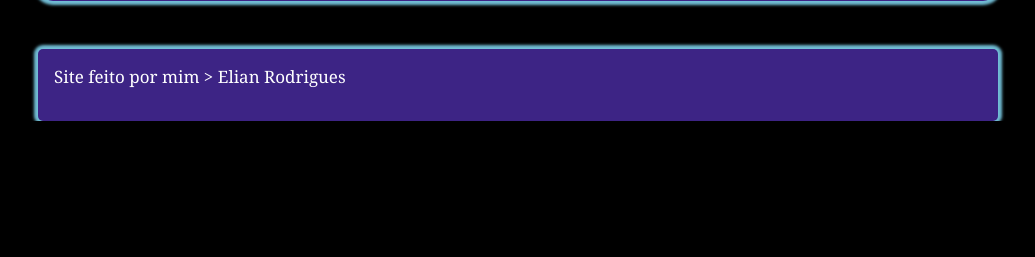
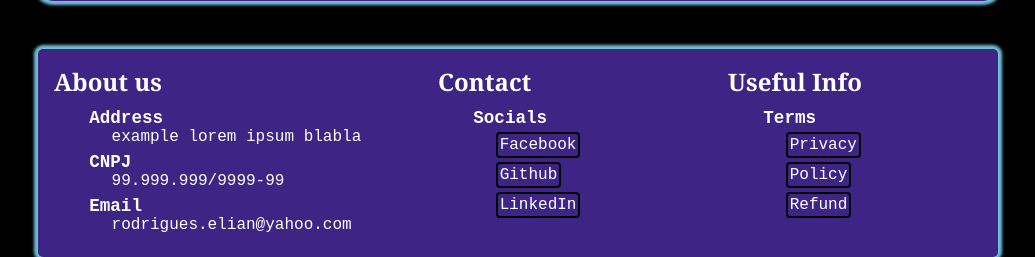
Before and after one commit to rodrigueselian/Ecommerce-PHP, a PHP site: page / in a window 1280 px wide. Shown: the part 1289-1546 px from the top of the page, without its empty margins (122-1157 px from the left). Before the commit the page ends 1410 px from the top, so only its background shows below. Run offline with PHP 8.4, Linux system fonts and the light colour scheme; data comes from the database, SQL or seed files in the repository; some libraries are stand-ins or nearby versions.

Commit message:
new footer

```diff
--- a/Index.php
+++ b/Index.php
@@ -93,7 +93,33 @@
                 }
         ?>
         <div class="footer">
-            <p>Site feito por mim > Elian Rodrigues</p>
+            <div>
+                <h1>About us</h1>
+                <h2>Address</h2>
+                <p>example lorem ipsum blabla</p>
+                <h2>CNPJ</h2>
+                <p>99.999.999/9999-99</p>
+                <h2>Email</h2>
+                <p>rodrigues.elian@yahoo.com</p>
+            </div>
+            <div>
+                <h1>Contact</h1>
+                <h2>Socials</h2>
+                <ul>
+                    <li><a href="https://www.facebook.com/elian.rodrigues.18/">Facebook</a></li>
+                    <li><a href="https://github.com/rodrigueselian/">Github</a></li>
+                    <li><a href="https://www.linkedin.com/in/elian-rodrigues-108346143/">LinkedIn</a></li>
+                </ul>
+            </div>
+            <div>
+                <h1>Useful Info</h1>
+                <h2>Terms</h2>
+                <ul>
+                    <li><a href="#/">Privacy</a></li>
+                    <li><a href="#">Policy</a></li>
+                    <li><a href="#">Refund</a></li>
+                </ul>
+            </div>
         </div>
         <div id="janela">
             <button id="fim">Finalizar Compra<button>
--- a/Tarefas.txt
+++ b/Tarefas.txt
@@ -1,8 +1,5 @@
 responisividade
-
 Carrinho guardar itens em variavel de sessão
-update e delete dos produtos
-search sem nada mostrar todos produtos
 
 extra
 paginação
--- a/product.php
+++ b/product.php
@@ -1,5 +1,6 @@
 <div id="<?=$jogo['procodig']?>" class="produto">
     <?php
+        @session_start();
         if(isset($_SESSION['usuario'])){
             if($_SESSION['usuario'] == "admin@admin.com"){
                 echo("<button onclick='edit(this)'>edit</button>
@@ -57,10 +58,7 @@ function edit(btn){
     console.log(form.value);
     document.getElementById("editpop").classList.add("active");
 }
-function myJavascriptFunction() {
-  var javascriptVariable = "John";
 
-}
 function del(btn){
     parent = btn.parentNode;
     gameid = parent.id
--- a/style.css
+++ b/style.css
@@ -267,18 +267,55 @@ body {
 .footer {
     width: 100%;
     background-color: #3D2485;
-    height: 4.5em;
+    height: fit-content;
     color: white;
     box-shadow: 0px 0px 3px 4px #71bdd5;
     border-radius: 5px;
     margin-top: 3em;
     padding: 1em;
+    display: flex;
+    justify-content: space-between;
+}
+
+.footer ul {
+    list-style-type: none;
+}
+
+.footer li {
+    margin-top: 8px;
+    margin-bottom: 12px;
+}
+
+.footer h1 {
+    font-family: Cambria, Cochin, Georgia, Times, 'Times New Roman', serif;
+    font-size: 1.5em;
+    color: white;
+    font-weight: 900;
+    margin-bottom: 0.4em;
+    margin-right: 5em;
+}
+
+.footer h2 {
+    font-size: 1.1em;
+    margin-left: 2em;
+    font-weight: 600;
 }
 
 .footer p {
-    font-family: Cambria, Cochin, Georgia, Times, 'Times New Roman', serif;
-    font-size: 17px;
+    font-weight: 300;
+    margin-left: 3.6em;
+    margin-bottom: 0.4em;
+}
+
+.footer a {
+    padding: 2px;
+    border: 2px solid black;
+    border-radius: 4px;
+    margin-bottom: 1em;
+    font-weight: 500;
+    margin-left: 3.6em;
     color: white;
+    text-decoration: none
 }
 
 #janela {
@@ -291,13 +328,13 @@ body {
     right: 0;
     margin: 5em;
     background-color: #3D2485;
-    box-shadow: 0px 0px 2px 3px #71bdd5;
-    overflow: scroll;
+    box-shadow: 0px 0px 3px 3px #71bdd5;
+    overflow-y: scroll;
+    padding-bottom: 2em;
 }
 
 #fim {
-    bottom: 0;
-    left: 0;
+    position: fixed;
     height: 2em;
     width: 15em;
     margin: 6px;
@@ -305,6 +342,9 @@ body {
     background-color: tomato;
     border-radius: 5px;
     font-weight: bold;
+    float: left;
+    bottom: 80;
+    right: 226;
 }
 
 #fim:hover {
@@ -316,7 +356,8 @@ body {
 }
 
 .prodDest {
-    margin-top: 1em;
+    margin-top: 0.5em;
+    margin-bottom: 0.5em;
     display: flex;
     flex-direction: row;
     justify-content: space-between;
```
Also changed, not shown: products.php (+66 -66 lines), 1 other file.
